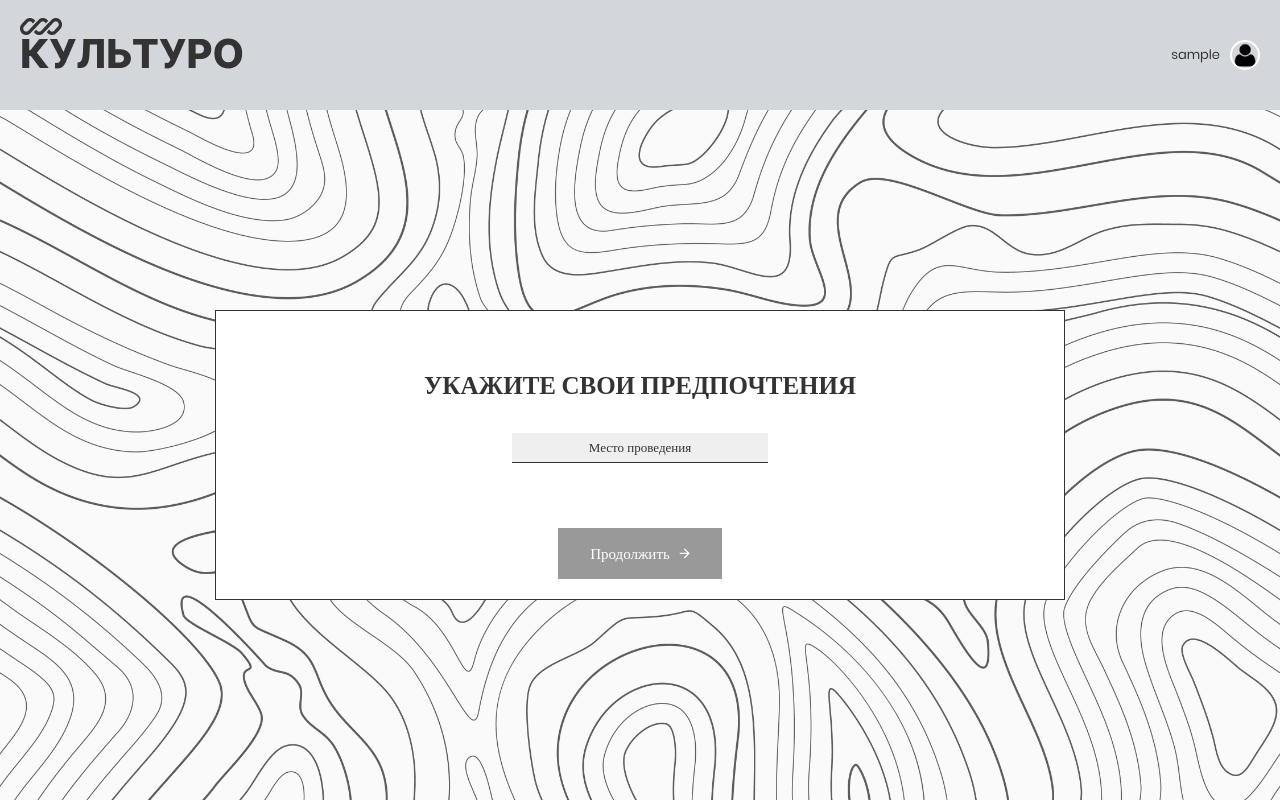
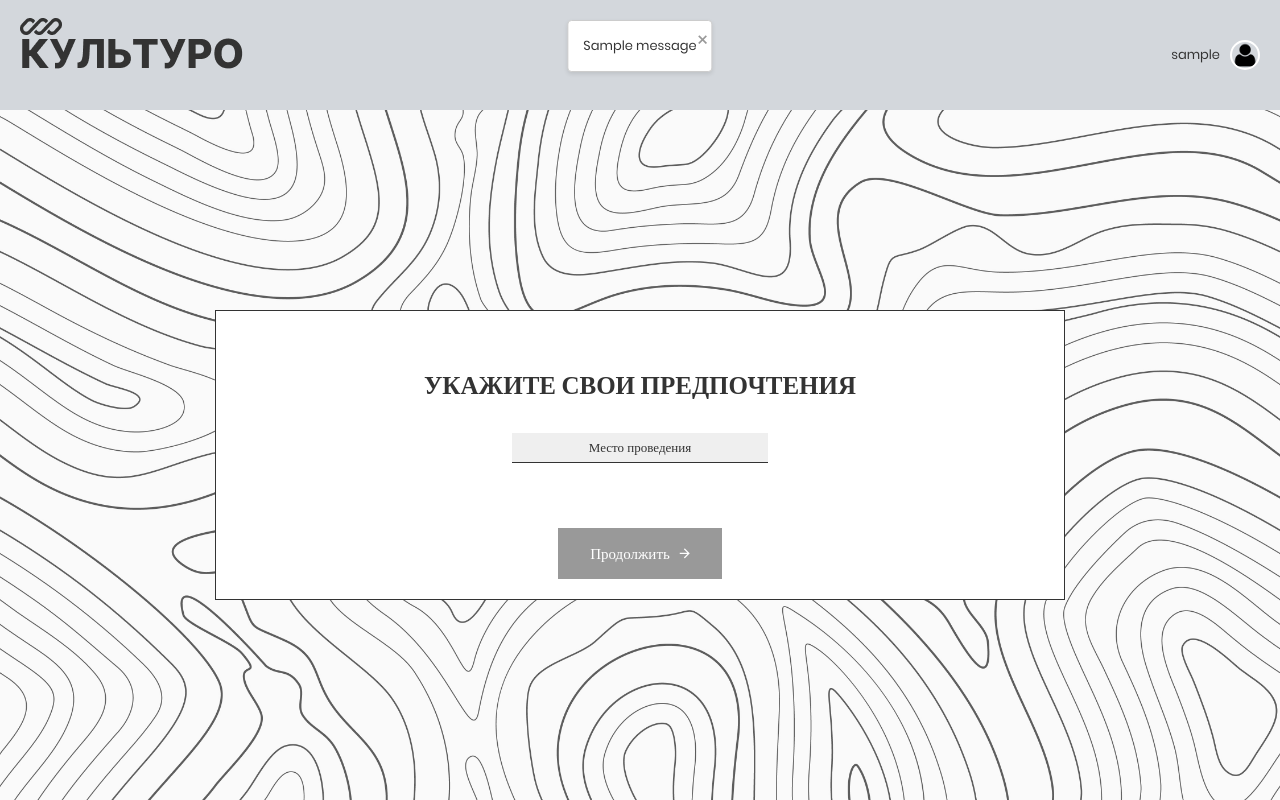
Before and after one commit to AsQqqq/culturo, a Flask app: template templates/testing.html in a window 1280 px wide. Run offline with Flask 3, Linux system fonts and the light colour scheme; the template is opened without the code that fills it: most values are stand-ins (such as "Sample title", 1, 10 or a date in 2020); one stand-in notice (Sample message) is shown.

Commit message:
Шапка для тестирования (фикс)

```diff
--- a/templates/testing.html
+++ b/templates/testing.html
@@ -4,14 +4,14 @@
         <meta charset="utf-8">
         <title>Культуро</title>
         <meta name="viewport" content="width=device-width, initial-scale=1.0">
-        <!-- <link rel="stylesheet" href="{{ url_for('static', filename='/fonts/material-design-iconic-font/css/material-design-iconic-font.min.css') }}">
-		<link rel="stylesheet" href="{{ url_for('static', filename='css/style.css') }}"> -->
-        <link rel="stylesheet" href="/static/fonts/material-design-iconic-font/css/material-design-iconic-font.min.css">
-        <link rel="stylesheet" href="/static/css/style.css">
+        <link rel="stylesheet" href="{{ url_for('static', filename='/fonts/material-design-iconic-font/css/material-design-iconic-font.min.css') }}">
+		<link rel="stylesheet" href="{{ url_for('static', filename='css/style.css') }}">
+        <!-- <link rel="stylesheet" href="/static/fonts/material-design-iconic-font/css/material-design-iconic-font.min.css">
+        <link rel="stylesheet" href="/static/css/style.css"> -->
         <script src="/static/script/closeMessage.js"></script>
 	</head>
 	<body>
-		<!-- {% with messages = get_flashed_messages() %}
+		{% with messages = get_flashed_messages() %}
 		{% if messages %}
             <div id="popupContainer">
                 <div class="popup show">{{ messages[0] }}
@@ -19,18 +19,20 @@
                 </div>
             </div>
         {% endif %}
-    	{% endwith %} -->
+    	{% endwith %}
         <div class="parentPreferences">
             <div class="headPreferences">
                 <div class="logo-holderPreferences">
-                    <img src="/static/images/logo.png">
+                    <!-- <img src="/static/images/logo.png"> -->
+                    <img src="{{ url_for('static', filename='images/logo.png') }}" alt="Image">
                 </div>
                 <div class="userInfoPreferences">
                     <p class="userNamePreferences">{{ username }}</p>
                     <div class="dropdownPreferences">
                         <a href="/logout">Выход</a>
                     </div>
-                    <img src="/static/images/user-template.png">
+                    <!-- <img src="/static/images/user-template.png"> -->
+                    <img src="{{ url_for('static', filename='images/user-template.png') }}" alt="Image">
                 </div>
             </div>
             <div class="preferencesBlock" style="background-image: url(/static/images/background.jpg);">
```
